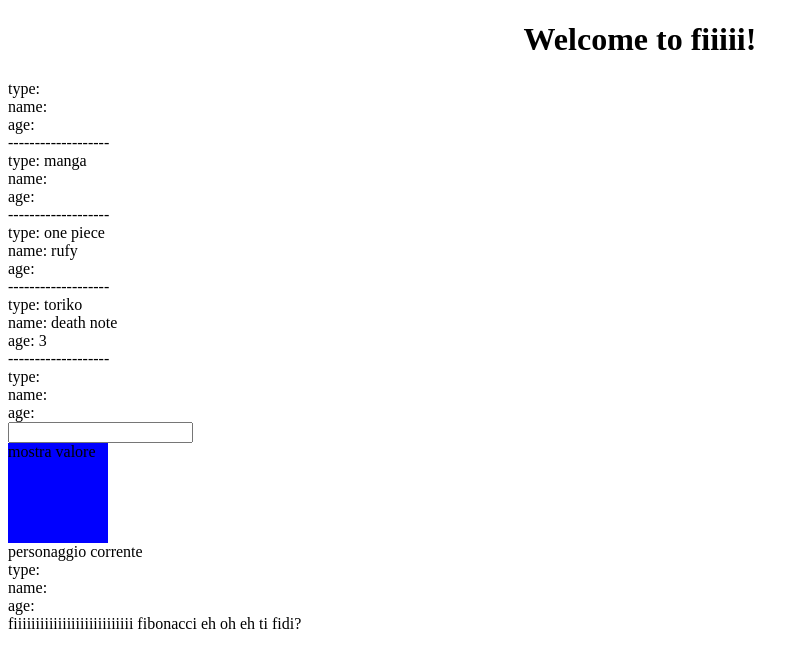
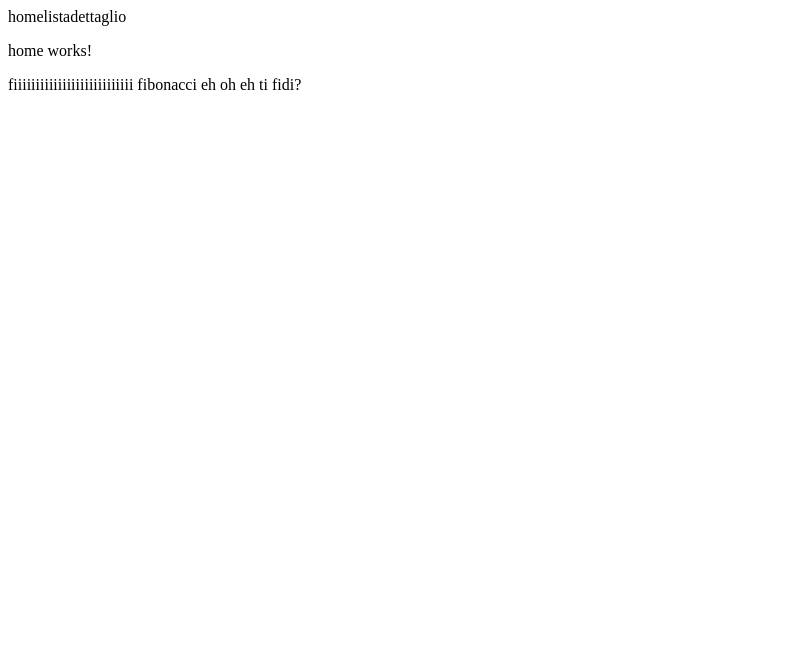
Before and after one commit to nicola98/primoProgetto, an Angular app: page /home in a window 1280 px wide. Shown: the top 668 px of the page, without its empty margins (0-809 px from the left). Built offline with nearby package versions, Linux system fonts and the light colour scheme.

Commit message:
configurazione routing

```diff
--- a/src/app/app.component.html
+++ b/src/app/app.component.html
@@ -1,11 +1,2 @@
-<!--The content below is only a placeholder and can be replaced.-->
-<div style="text-align:center">
-    <h1>
-        Welcome to {{ title }}!
-    </h1>
-</div>
-<list [items]="items" (itemSelectedChange)=showItem($event)></list>
-<input [(ngModel)]="value" />
-<div (click)="showValue()" class="stupidClass">mostra valore</div>
-
-<app-detail></app-detail>
+<app-header></app-header>
+<router-outlet></router-outlet>
--- a/src/app/header/header.component.html
+++ b/src/app/header/header.component.html
@@ -2,4 +2,4 @@
     <a>home</a>
     <a>lista</a>
     <a>dettaglio</a>
-</div>>
+</div>
```
Also changed, not shown: src/app/router/router.module.ts (+8 -2 lines).
